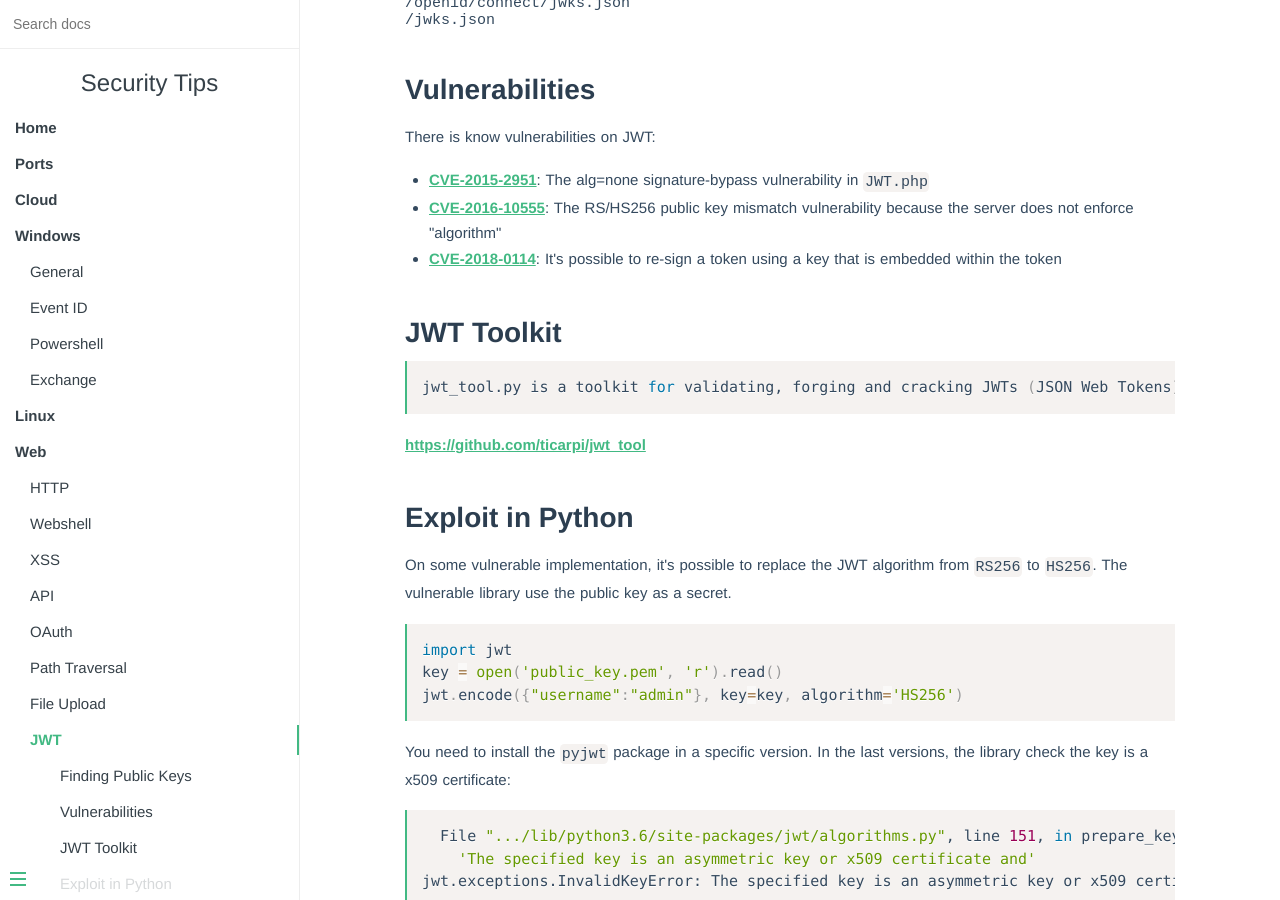
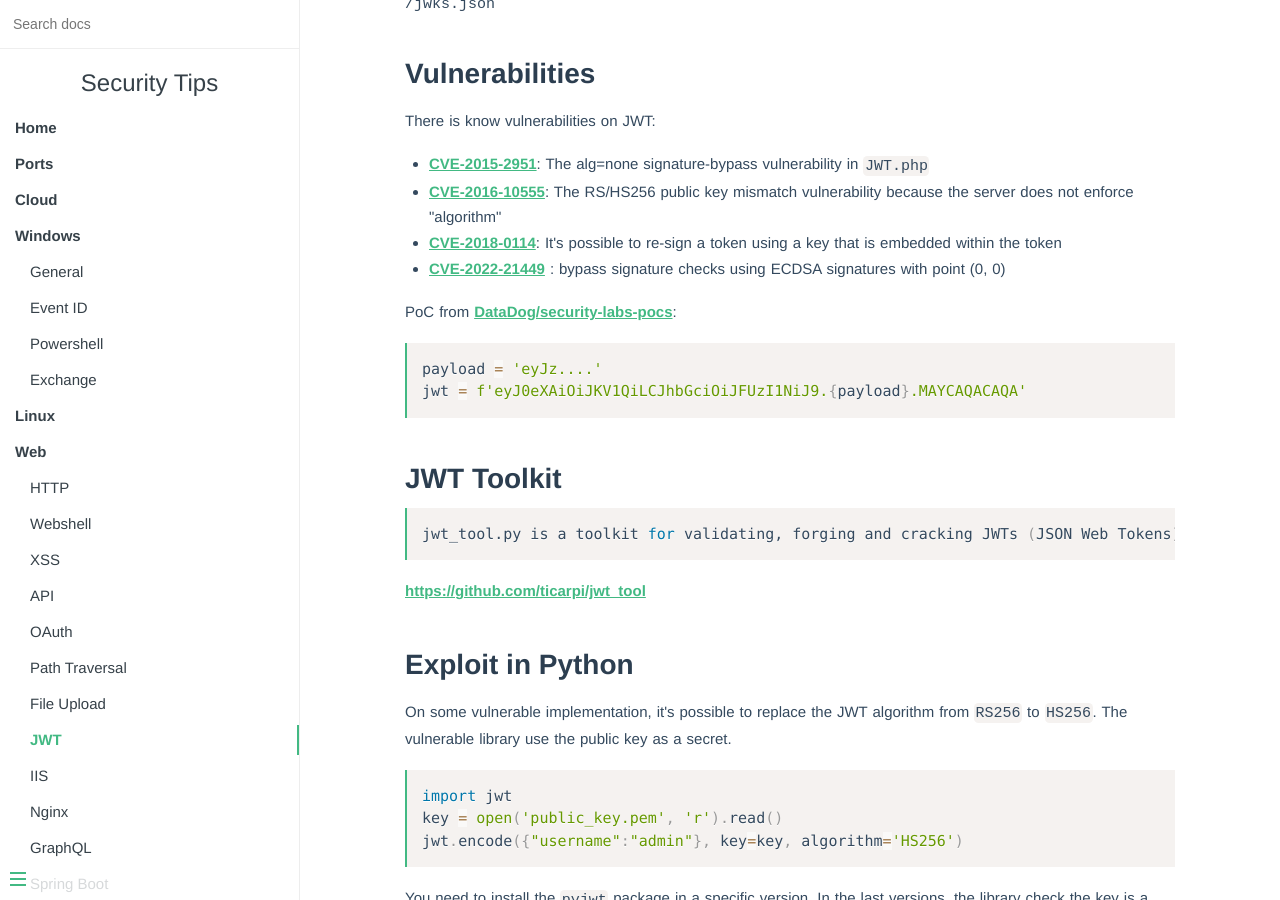
Before and after one commit to vincd/security-tips, an MkDocs documentation site: the page built from docs/jwt.md, in a window 1280 px wide and 900 px high, scrolled down 338 px. Built offline with MkDocs 1.6.1, drawn with Linux system fonts in a browser that asks for light colours; some of the changed lines change nothing that is shown.

Commit message:
Add CVE-2022-21449 for JWT signature bypass

````diff
--- a/docs/jwt.md
+++ b/docs/jwt.md
@@ -1,7 +1,17 @@
-JSON Web Token
-==============
+---
+title: "JSON Web Token"
+description: "JWT tips"
+date: 24/11/2019
+categories:
+ - Web
+tags:
+ - JWT
+ - web
+ - authentication
+---
 
 ## Finding Public Keys
+
 Some common locations for public keys are:
 ```
 /api/keys
@@ -12,14 +22,24 @@
 ```
 
 ## Vulnerabilities
+
 There is know vulnerabilities on JWT:
 
 - [CVE-2015-2951](https://cve.mitre.org/cgi-bin/cvename.cgi?name=CVE-2015-2951): The alg=none signature-bypass vulnerability in `JWT.php`
 - [CVE-2016-10555](https://cve.mitre.org/cgi-bin/cvename.cgi?name=CVE-2016-10555): The RS/HS256 public key mismatch vulnerability because the server does not enforce "algorithm"
 - [CVE-2018-0114](https://cve.mitre.org/cgi-bin/cvename.cgi?name=CVE-2018-0114): It's possible to re-sign a token using a key that is embedded within the token
+- [CVE-2022-21449](https://neilmadden.blog/2022/04/19/psychic-signatures-in-java/) : bypass signature checks using ECDSA signatures with point (0, 0)
+
+PoC from [DataDog/security-labs-pocs](https://github.com/DataDog/security-labs-pocs/tree/main/proof-of-concept-exploits/jwt-null-signature-vulnerable-app):
+
+```python
+payload = 'eyJz....'
+jwt = f'eyJ0eXAiOiJKV1QiLCJhbGciOiJFUzI1NiJ9.{payload}.MAYCAQACAQA'
+```
 
 
 ## JWT Toolkit
+
 ```bash
 jwt_tool.py is a toolkit for validating, forging and cracking JWTs (JSON Web Tokens).
 ```
````
